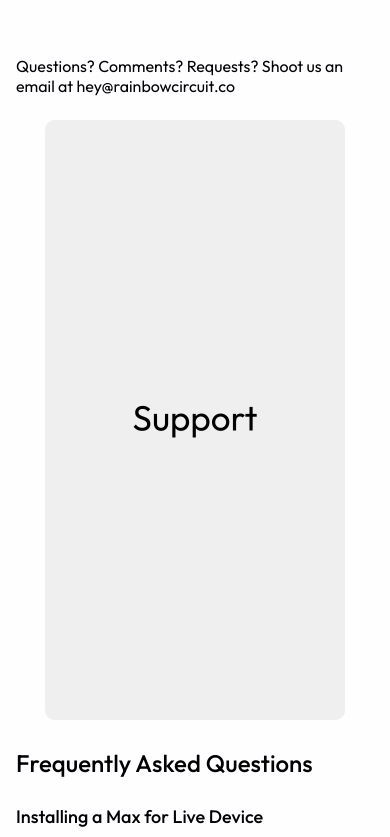
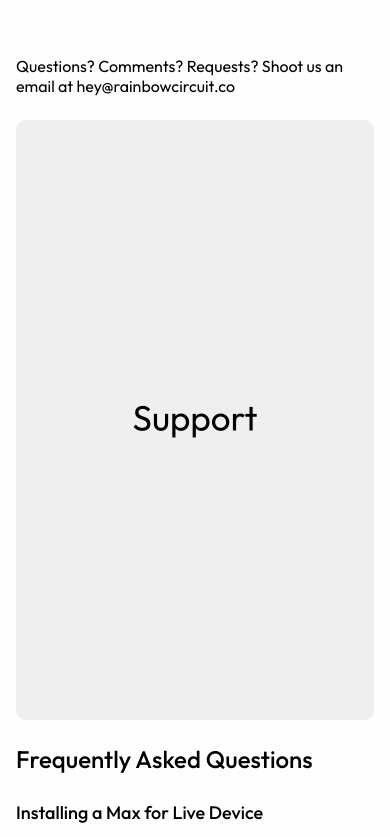
Before and after one commit to rainbowcircuit/website, a plain HTML site: page support.html in a window 390 px wide. Shown: the top 837 px of the page. Drawn offline with Linux system fonts and the light colour scheme.

Commit message:
mobile fidget

```diff
--- a/interactive/support.js
+++ b/interactive/support.js
@@ -4,14 +4,21 @@ await document.fonts.load("35px Outfit")
 
 const canvas = document.getElementById("support")
 const ctx = canvas.getContext("2d")
-const w = canvas.width, h = canvas.height
+const baseWidth = canvas.width
+const h = canvas.height
+let w = baseWidth
 
 const dpr = Math.max(window.devicePixelRatio || 1, 2)
-canvas.style.width = `${w}px`
-canvas.style.height = `${h}px`
-canvas.width = w * dpr
-canvas.height = h * dpr
-ctx.scale(dpr, dpr)
+
+const setWidth = (width) => {
+    w = width
+    canvas.style.width = `${w}px`
+    canvas.style.height = `${h}px`
+    canvas.width = w * dpr
+    canvas.height = h * dpr
+    ctx.setTransform(dpr, 0, 0, dpr, 0, 0)
+}
+setWidth(baseWidth)
 
 class Plane {
     constructor() {
@@ -102,15 +109,18 @@ canvas.addEventListener('click', (e) => {
     }
 })
 
-// On mobile, move the canvas up under the email line; move it back on desktop.
 const desktopParent = canvas.parentElement
 const mobileSlot = document.getElementById("support-mobile-slot")
 const mobileQuery = window.matchMedia("(max-width: 700px)")
 const placeCanvas = () => {
     const target = mobileQuery.matches && mobileSlot ? mobileSlot : desktopParent
     if (canvas.parentElement !== target) target.appendChild(canvas)
+
+    const width = target === mobileSlot ? Math.round(mobileSlot.clientWidth) : baseWidth
+    if (width > 0 && width !== w) setWidth(width)
 }
 mobileQuery.addEventListener("change", placeCanvas)
+window.addEventListener("resize", placeCanvas)
 placeCanvas()
 
 const tick = () => {
--- a/style.css
+++ b/style.css
@@ -363,7 +363,7 @@ footer .links {
     }
 
     #support-mobile-slot #support {
-        display: inline-block;
+        display: block;
     }
 }
 
```
